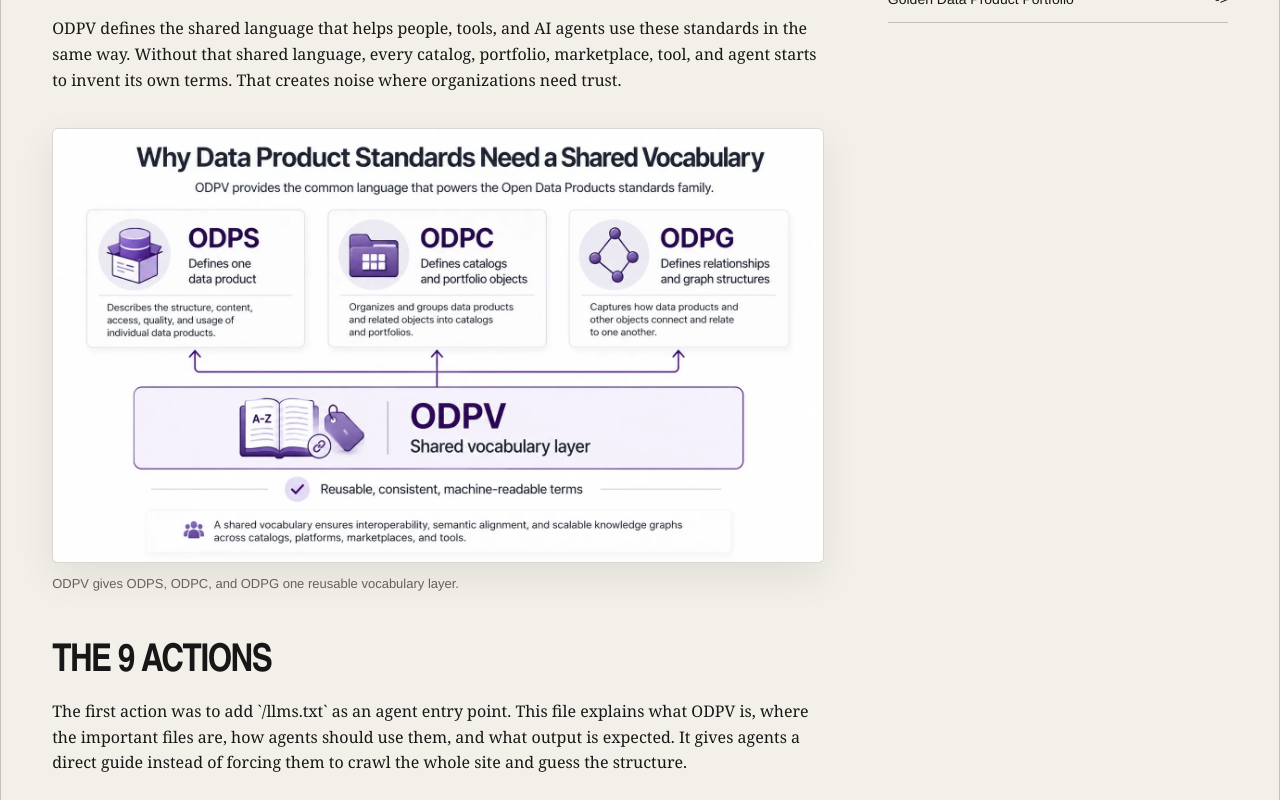
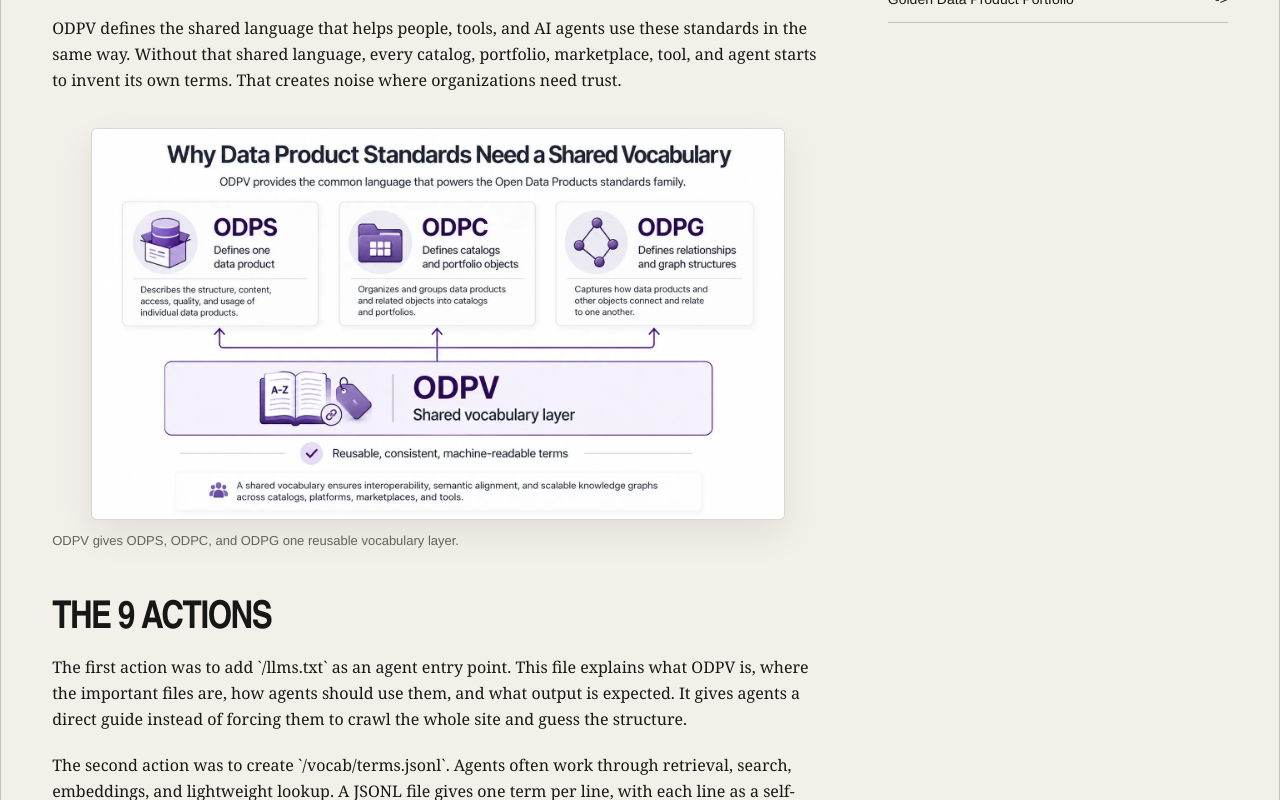
Before and after one commit to kyyberi/jarkko, a Next.js app: page /insights/articles/9-actions-we-took-to-make-open-data-product-vocabulary-ai-agent-first in a window 1280 px wide. Shown: the part 1500-2300 px from the top of the page. Built offline with nearby package versions, Linux system fonts and the light colour scheme.

Commit message:
Adjust article image inline sizing

```diff
--- a/app/globals.css
+++ b/app/globals.css
@@ -1260,7 +1260,8 @@ h1 {
 
 .article-image-button {
   display: block;
-  width: 100%;
+  width: min(90%, 100%);
+  margin-inline: auto;
   padding: 0;
   border: 1px solid rgba(23, 23, 23, 0.16);
   border-radius: 6px;
```
Also changed, not shown: 1 other file (tests, documents, lock files or other folders).
